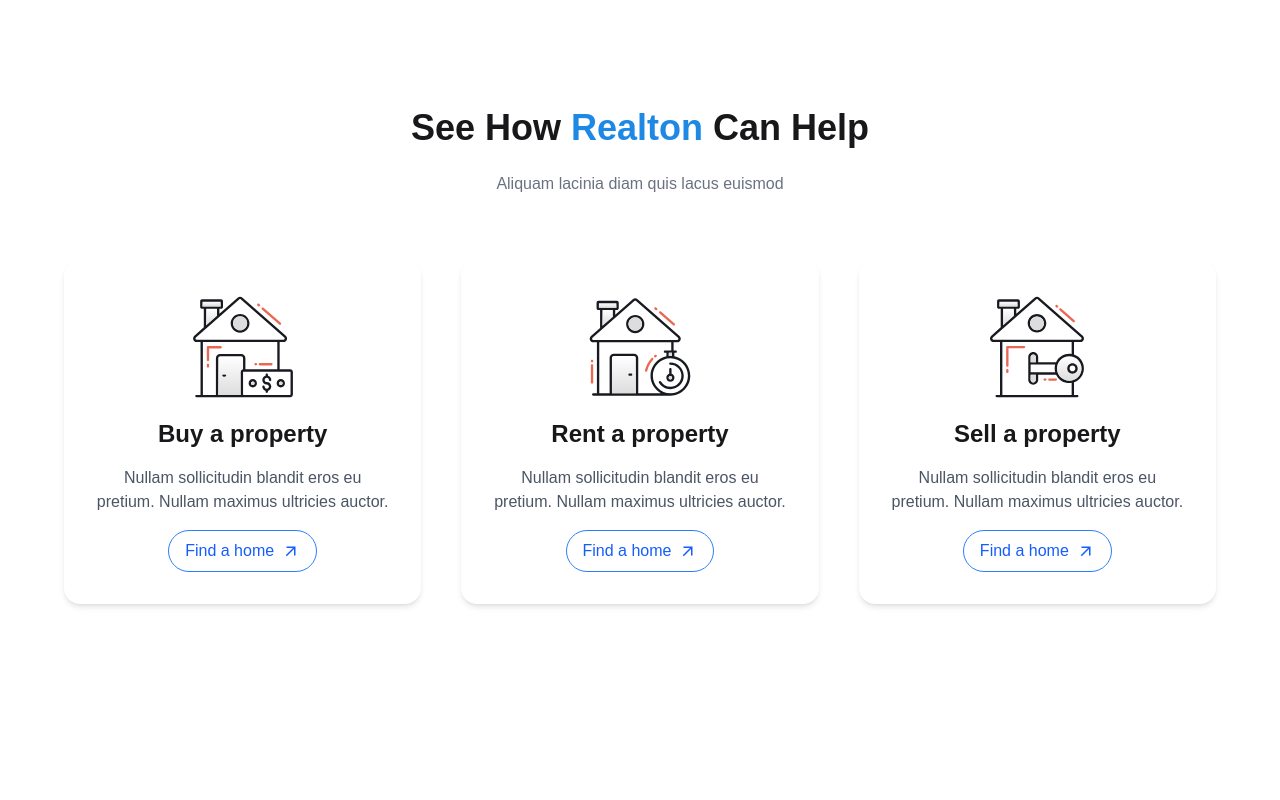
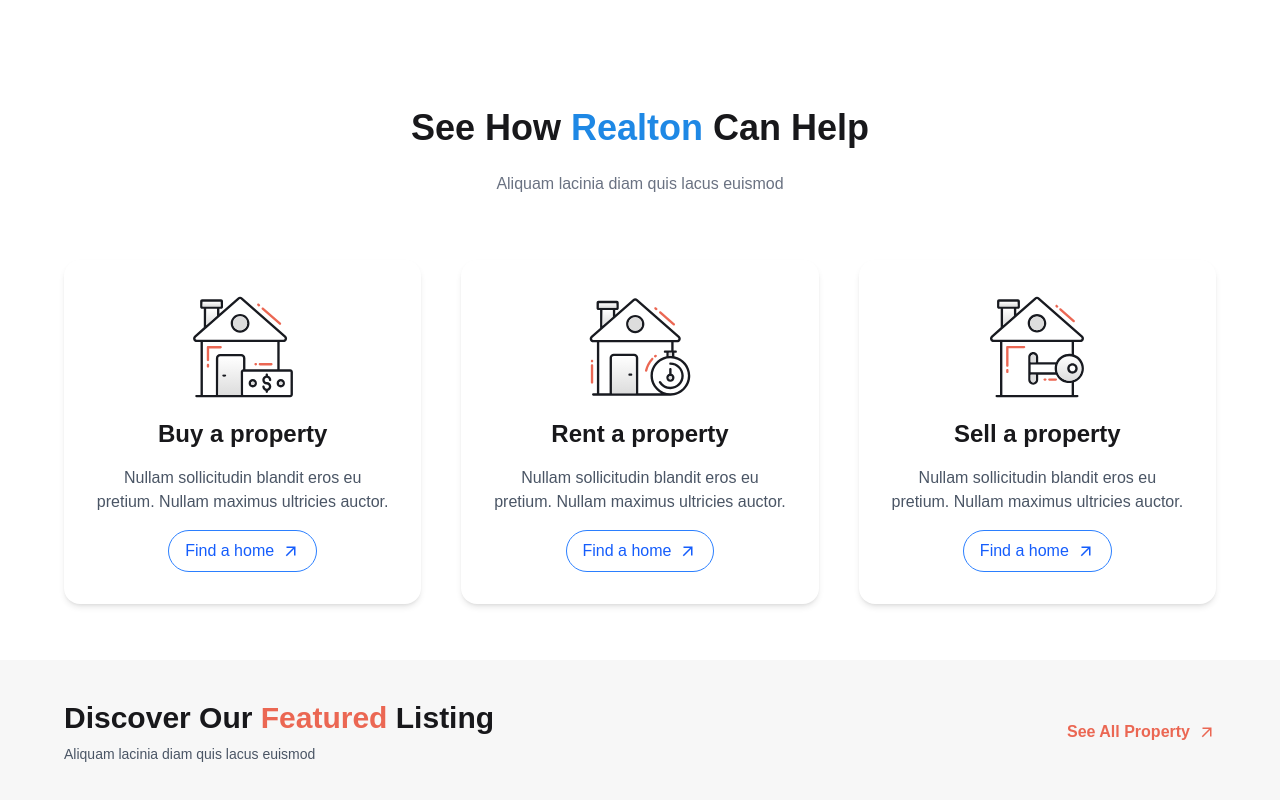
Before and after one commit to mdsharia4613/Real-Estate, a Next.js app: page / in a window 1280 px wide. Shown: the part 1048-1848 px from the top of the page. Before the commit the page ends 1708 px from the top, so only its background shows below. Built offline with nearby package versions, Linux system fonts and the light colour scheme; no server answers.

Commit message:
feature Listing

```diff
--- a/src/app/components/Navber.jsx
+++ b/src/app/components/Navber.jsx
@@ -56,7 +56,7 @@
 
                         <ul
                             tabIndex={0}
-                            className="menu menu-sm dropdown-content bg-white rounded-box mt-3 w-52 p-2 shadow text-black"
+                            className="menu menu-sm dropdown-content bg-white rounded-box mt-3 w-52 p-2 shadow text-black font-semibold"
                         >
                             <li className={isActive("/")}><Link href="/">Home</Link></li>
                             <li className={isActive("/listing")}><Link href="/listing">Listing</Link></li>
@@ -75,7 +75,7 @@
 
                 {/* CENTER */}
                 <div className="navbar-center hidden lg:flex">
-                    <ul className="flex items-center gap-10 px-1">
+                    <ul className="flex items-center gap-10 px-1 font-semibold">
                         <li className={isActive("/")}><Link href="/">Home</Link></li>
                         <li className={isActive("/listing")}><Link href="/listing">Listing</Link></li>
                         <li className={isActive("/property")}><Link href="/property">Property</Link></li>
--- /dev/null
+++ b/src/app/home/FeaturedListing.jsx
@@ -0,0 +1,27 @@
+
+import React from 'react';
+import Heading from '../shareComponentes/Heading';
+import Link from 'next/link';
+import { MdArrowOutward } from "react-icons/md";
+
+
+const FeaturedListing = () => {
+    return (
+        <>
+            <div className='bg-[#f7f7f7]'>
+               <div className='container mx-auto px-10 md:px-16 '>
+                    <div className='flex justify-between items-center'>
+                        <Heading title={"Discover Our Featured Listing"} highlight="Featured" des={"Aliquam lacinia diam quis lacus euismod"}></Heading>
+                        <Link href="/listing" className='flex items-center gap-2 font-semibold cpr'>
+                            <p>See All Property</p>
+                            <MdArrowOutward fontSize={18}/>
+                        </Link>
+
+                    </div>
+               </div>
+            </div>
+        </>
+    );
+};
+
+export default FeaturedListing;
--- a/src/app/home/Section3.jsx
+++ b/src/app/home/Section3.jsx
@@ -25,7 +25,7 @@
             <div className="grid grid-cols-1 md:grid-cols-2 lg:grid-cols-3 gap-10">
 
                 {/* Card 1 */}
-                <div data-aos="fade-up" className="bg-white p-8 rounded-2xl shadow-md hover:shadow-xl transition-all hover:-translate-y-1 duration-300 space-y-4 text-center">
+                <div data-aos="fade-up" className="bg-white p-8 rounded-2xl shadow-md hover:shadow-xl transition-all  duration-500  space-y-4 text-center">
                     <div className="flex justify-center">
                         <Image src="/image/sell.svg" alt="sell" width={110} height={50} />
                     </div>
@@ -42,7 +42,7 @@
                 </div>
 
                 {/* Card 2 */}
-                <div data-aos="fade-up" className="bg-white p-8 rounded-2xl shadow-md hover:shadow-xl transition-all hover:-translate-y-1 duration-300 space-y-4 text-center">
+                <div data-aos="fade-up" className="bg-white p-8 rounded-2xl shadow-md hover:shadow-xl transition-all  duration-500 space-y-4 text-center">
                     <div className="flex justify-center">
                         <Image src="/image/rent.svg" alt="rent" width={110} height={50} />
                     </div>
@@ -59,7 +59,7 @@
                 </div>
 
                 {/* Card 3 */}
-                <div data-aos="fade-up" className="bg-white p-8 rounded-2xl shadow-md hover:shadow-xl transition-all hover:-translate-y-1 duration-300 space-y-4 text-center">
+                <div data-aos="fade-up" className="bg-white p-8 rounded-2xl shadow-md hover:shadow-xl transition-all  duration-500 space-y-4 text-center">
                     <div className="flex justify-center">
                         <Image src="/image/porperty.svg" alt="property" width={110} height={50} />
                     </div>
--- a/src/app/page.js
+++ b/src/app/page.js
@@ -1,4 +1,5 @@
 import ApartmentType from "./home/ApartmentType";
+import FeaturedListing from "./home/FeaturedListing";
 import HeroSection from "./home/HeroSection";
 import Section3 from "./home/Section3";
 
@@ -9,6 +10,7 @@
       <HeroSection></HeroSection>
       <ApartmentType></ApartmentType>
       <Section3></Section3>
+      <FeaturedListing></FeaturedListing>
     </>
   );
 }
--- /dev/null
+++ b/src/app/shareComponentes/Heading.jsx
@@ -0,0 +1,20 @@
+import React from 'react';
+
+const Heading = ({title,highlight, des}) => {
+    const parts = title.split(highlight);
+    return (
+        <div className='my-10'>
+            <div className='space-y-2'>
+                <h1 className='text-3xl font-bold'>
+                    {parts[0]}
+                    <span className='cpr'>{highlight}</span>
+                    {parts[1]}
+
+                </h1>
+                <p className='text-sm text-gray-600'>{des}</p>
+            </div>
+        </div>
+    );
+};
+
+export default Heading;
```
